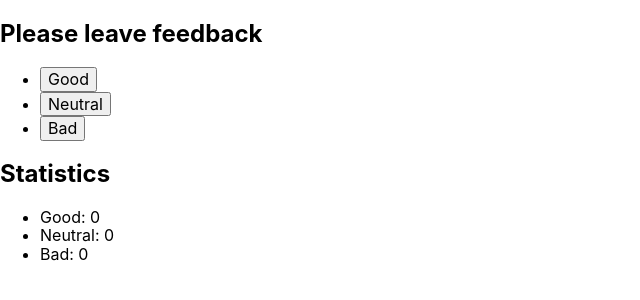
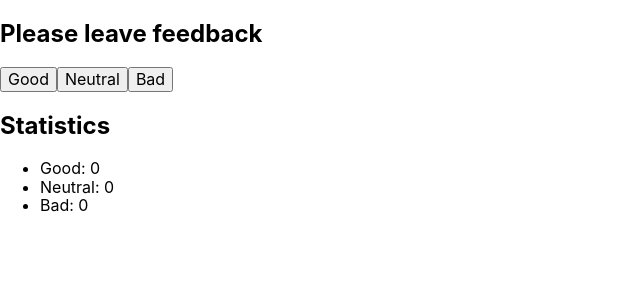
Before and after one commit to LianaSher/goit-react-hw-04-feedback, a React (Create React App) app: page / in a window 1280 px wide. Shown: the top 300 px of the page, without its empty margins (0-640 px from the left). Built offline with nearby package versions, Linux system fonts and the light colour scheme.

Commit message:
add feedbackOptions

```diff
--- /dev/null
+++ b/src/components/FeedbackOptions/FeedbackOptions.jsx
@@ -0,0 +1,12 @@
+import PropTypes from "prop-types";
+
+export const FeedbackOptions = ({leaveFeedback}) => {
+
+    return (
+        <div>
+            <button onClick={()=>leaveFeedback("good")} type="button">Good</button>
+                <button onClick={()=>leaveFeedback("neutral")} type="button">Neutral</button>
+                <button onClick={()=>leaveFeedback("bad")} type="button">Bad</button>
+        </div>
+    );
+}
--- a/src/components/feedbackStatistic/feedbackStatistic.jsx
+++ b/src/components/feedbackStatistic/feedbackStatistic.jsx
@@ -1,5 +1,6 @@
 import { Component } from "react";
 import PropTypes from "prop-types";
+import { FeedbackOptions } from "../FeedbackOptions/FeedbackOptions";
 
 export class Feedbacks extends Component {
     state = {
@@ -16,13 +17,12 @@ export class Feedbacks extends Component {
     }
 
     render() {
+
         return (
+
             <><h2>Please leave feedback</h2>
-            <ul>
-                    <li><button onClick={() => {this.leaveFeedback("good")}}>Good</button></li>
-                <li><button onClick={() => {this.leaveFeedback("neutral")}}>Neutral</button></li>
-                <li><button onClick={() => {this.leaveFeedback("bad")}}>Bad</button></li>
-                </ul>
+                    <FeedbackOptions leaveFeedback={this.leaveFeedback}/>
+
                 <h2>Statistics</h2>
             <ul>
                     <li>Good: {this.state.good}</li>
```
